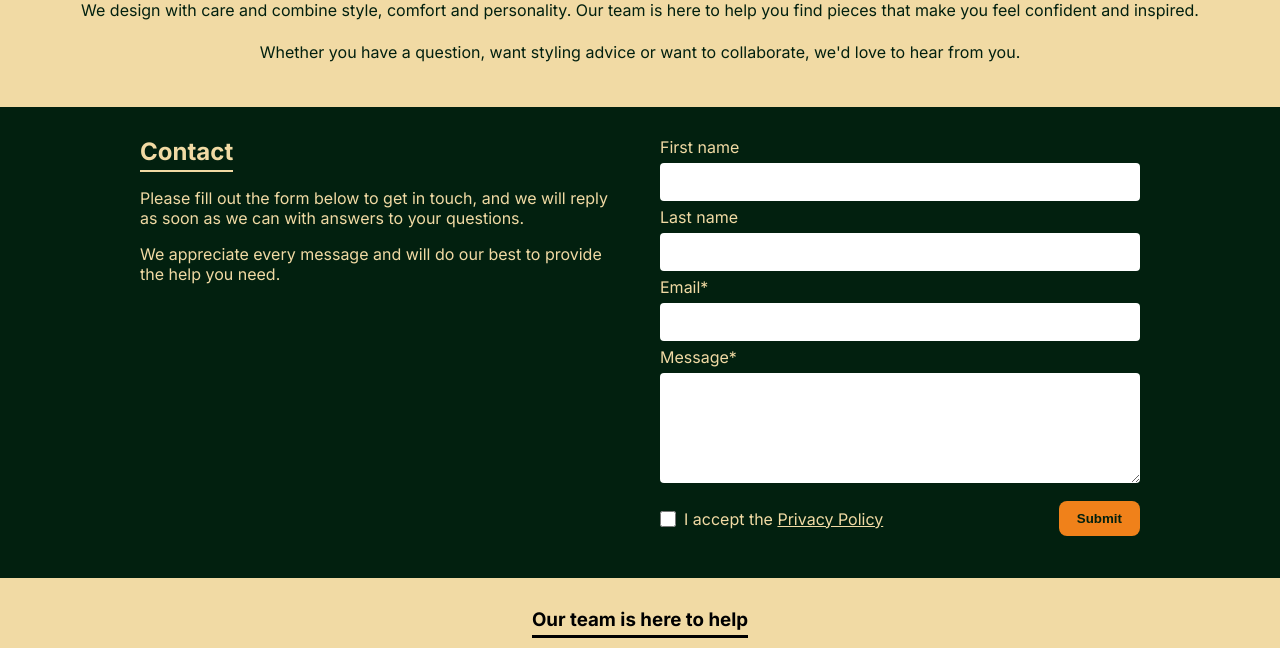
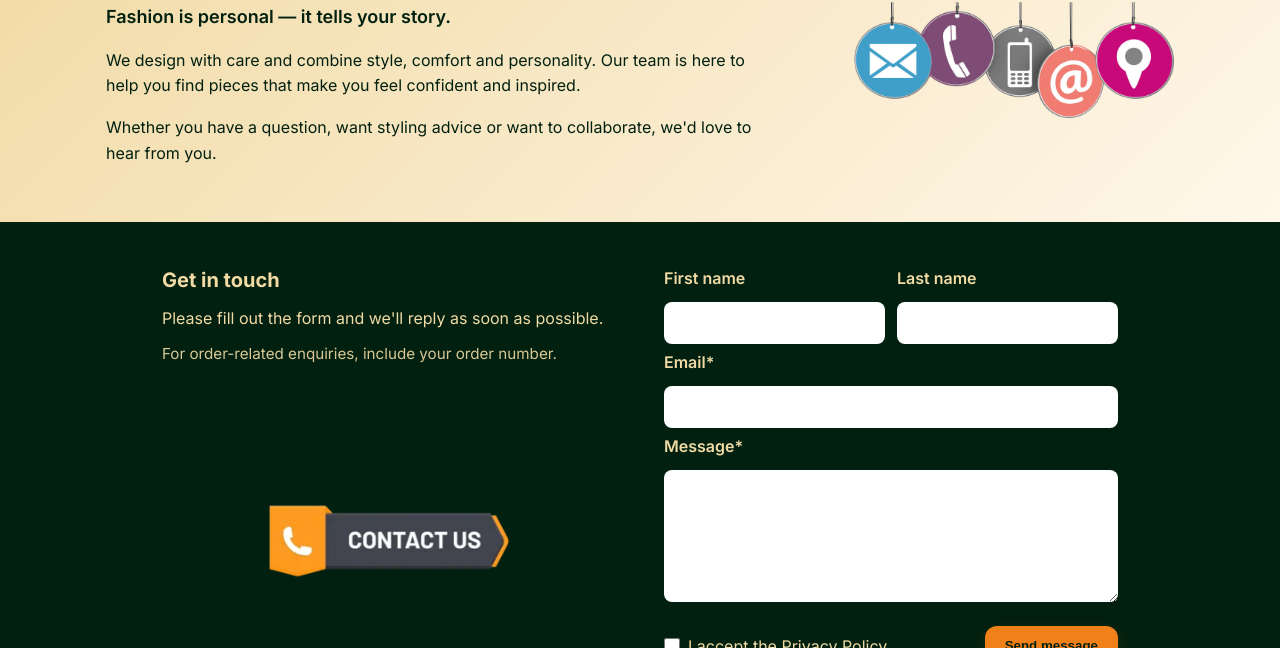
Before and after one commit to JesperSchon/grupp-10-webbshop, a plain HTML site: page html/kontakt.html in a window 1280 px wide. Shown: the part 152-800 px from the top of the page. Drawn offline with Linux system fonts and the light colour scheme.

Commit message:
appearance chnages

```diff
--- a/html/kontakt.html
+++ b/html/kontakt.html
@@ -49,42 +49,66 @@
 
   <!-- main content -->
   <main>
-    <section class="contact-intro">
-      <p>Fashion is personal — it tells your story.</p>
+    <section class="contact-intro" aria-label="intro">
+      <div class="container">
+        <div class="intro-row">
+          <div class="intro-text">
+            <h1 class="page-title">Contact us</h1>
+            <p class="lead">Fashion is personal — it tells your story.</p>
             <p>We design with care and combine style, comfort and personality. Our team is here to help you find pieces that make you feel confident and inspired.</p>
             <p>Whether you have a question, want styling advice or want to collaborate, we'd love to hear from you.</p>
+          </div>
+
+          <div class="intro-image" aria-hidden="true">
+            <!-- decorative illustration on the right side -->
+            <img src="/icons/contact-icon.png">
+          </div>
+        </div>
+      </div>
     </section>
 
-    <section class="contact-card">
-      <div>
+    <section class="contact-card" aria-label="contact form">
+      <div class="container card-inner">
         <div class="contact-card-text">
-          <h2>Contact</h2>
-          <p>Please fill out the form below to get in touch, and we will reply as soon as we can with answers to your questions.</p>
-          <p>We appreciate every message and will do our best to provide the help you need.</p>
-          <!-- <img src="/icons/orange-phone-icon.png" alt="phone-icon"> -->
+          <h2>Get in touch</h2>
+          <p>Please fill out the form and we'll reply as soon as possible.</p>
+          <p class="muted">For order-related enquiries, include your order number.</p>
+          <!-- decorative image to add visual interest between text and form -->
+          <div class="contact-card-art" aria-hidden="true">
+            <img src="/icons/contact-us-icon.png" alt="decorative">
+          </div>
         </div>
 
-        <div class="contact-card-form">
+        <div class="contact-card-form" aria-hidden="false">
           <form action="#" method="post">
+            <div class="grid-row">
+              <div class="field">
                 <label for="fname">First name</label>
-            <input type="text" id="fname" name="fname">
+                <input type="text" id="fname" name="fname" autocomplete="given-name" required>
+              </div>
+              <div class="field">
+                <label for="lname">Last name</label>
+                <input type="text" id="lname" name="lname" autocomplete="family-name" required>
+              </div>
+            </div>
 
-            <label for="lname">Last name</label>
-            <input type="text" id="lname" name="lname">
+            <div class="field">
+              <label for="email">Email<span aria-hidden="true">*</span></label>
+              <input type="email" id="email" name="email" required autocomplete="email">
+            </div>
 
-            <label for="email">Email*</label>
-            <input type="email" id="email" name="email" required>
-
-            <label for="message">Message*</label>
-            <textarea id="message" name="message" rows="5" required></textarea>
+            <div class="field">
+              <label for="message">Message<span aria-hidden="true">*</span></label>
+              <textarea id="message" name="message" rows="6" required></textarea>
+            </div>
 
             <div class="form-row">
               <div class="checkbox-wrapper">
-                   <input class="checkbox-input" type="checkbox" id="policy" name="policy">
+                <input class="checkbox-input" type="checkbox" id="policy" name="policy" required>
                 <label for="policy">I accept the <a class="policy-link" href="#">Privacy Policy</a></label>
               </div>
               <div class="submit-wrapper">
-                 <button type="submit">Submit</button>
+                <button type="submit" class="btn-primary">Send message</button>
               </div>
             </div>
           </form>
--- a/scss/kontakt.css
+++ b/scss/kontakt.css
@@ -6,6 +6,7 @@ html, body {
   overflow-x: hidden;
   background: #fff;
   font-family: 'Inter', sans-serif;
+  color: #02200F;
 }
 
 * {
@@ -57,40 +58,93 @@ section {
   box-sizing: border-box;
 }
 
+.container {
+  width: 100%;
+  max-width: 1100px;
+  margin: 0 auto;
+  padding: 0 16px;
+}
+
 
 
 .contact-intro {
-  background: #F1DAA4;
-  text-align: center;
+  background: linear-gradient(135deg, #F1DAA4 0%, #FFF7EA 100%);
+  background-size: cover;
+  /* layout controlled by inner flex for better control */
+  text-align: left;
   color: #02200F;
+  padding: 48px 20px;
 }
 
-.contact-intro p:first-child {
-  font-weight: 700;
-  font-size: 1.3rem;
+.page-title {
+  font-size: 2rem;
+  margin: 0 0 8px;
+  letter-spacing: -0.02em;
+}
+
+.lead {
+  font-weight: 600;
+  font-size: 1.125rem;
   margin-bottom: 12px;
 }
 
 .contact-intro p {
-  margin-bottom: 12px;
+  margin-bottom: 8px;
   line-height: 1.6;
+  max-width: 860px;
+  margin-left: auto;
+  margin-right: auto;
 }
+
+/* Intro layout: text left, image right */
+.contact-intro .intro-row {
+  display: flex;
+  align-items: center;
+  gap: 24px;
+  max-width: 1100px;
+  margin: 0 auto;
+}
+
+.contact-intro .intro-text {
+  flex: 1 1 56%;
+  padding-right: 12px;
+}
+
+.contact-intro .intro-text .page-title,
+.contact-intro .intro-text .lead,
+.contact-intro .intro-text p {
+  margin-left: 0;
+}
+
+.contact-intro .intro-image {
+  flex: 0 0 36%;
+  display: flex;
+  justify-content: flex-end;
+  align-items: center;
+}
+
+.contact-intro .intro-image img {
+  max-width: 320px;
+  width: 100%;
+  height: auto;
+  display: block;
+  border-radius: 8px;
+}
+
 
 
 
 .contact-card {
   background: #02200F;
   color: #F1DAA4;
-  display: flex;
-  justify-content: center;
+  display: block;
+  padding: 40px 0;
 }
 
-.contact-card > div {
-  width: 100%;
-  max-width: 900px;
+.card-inner {
   display: flex;
+  gap: 36px;
   flex-direction: column;
-  gap: 40px;
 }
 
 .contact-card-text,
@@ -98,12 +152,28 @@ section {
   flex: 1;
 }
 
+/* Decorative image inside the contact card text column */
+.contact-card-art {
+  margin-top: 18px;
+  display: flex;
+  justify-content: center;
+  align-items: center;
+}
+
+.contact-card-art img {
+  width: 100%;
+  max-width: 320px;
+  height: auto;
+  display: block;
+  border-radius: 12px;
+  box-shadow: 0 8px 20px rgba(2,32,15,0.08);
+  object-fit: cover;
+}
+
 .contact-card h2 {
   color: #F1DAA4;
-  display: inline-block;
-  border-bottom: 2px solid #F1DAA4;
-  padding-bottom: 4px;
-  margin: 0;
+  margin: 0 0 12px;
+  font-size: 1.25rem;
 }
 
 .our-team-text {
@@ -128,34 +198,70 @@ section {
 .contact-card input,
 .contact-card textarea {
   width: 100%;
-  padding: 10px;
-  border-radius: 4px;
+  padding: 12px 14px;
+  border-radius: 8px;
   border: none;
-  margin: 6px 0;
+  margin: 8px 0;
   font-size: 1rem;
+  background: #fff;
+  color: #02200F;
 }
 
 .contact-card textarea {
   resize: vertical;
 }
 
+.btn-primary,
 .contact-card button {
   background: #F0811A;
   color: #02200F;
-  border-radius: 8px;
+  border-radius: 12px;
   border: none;
-  padding: 10px 18px;
-  font-weight: bold;
+  padding: 12px 20px;
+  font-weight: 700;
   cursor: pointer;
+  box-shadow: 0 6px 18px rgba(240,129,26,0.12);
+  transition: transform 160ms ease, box-shadow 160ms ease, opacity 120ms ease;
 }
 
-.contact-card button:hover {
-  opacity: 0.9;
+.btn-primary:hover {
+  transform: translateY(-2px);
+  box-shadow: 0 12px 28px rgba(240,129,26,0.16);
 }
 
 .contact-card a.policy-link {
   color: #F1DAA4;
   text-decoration: underline;
+}
+
+.muted {
+  opacity: 0.9;
+  font-size: 0.95rem;
+}
+
+.card-inner .contact-card-text {
+  padding: 6px 6px 0 6px;
+}
+
+.card-inner .contact-card-form {
+  padding: 6px;
+}
+
+.grid-row {
+  display: grid;
+  grid-template-columns: 1fr 1fr;
+  gap: 12px;
+}
+
+.field label {
+  display: block;
+  font-weight: 600;
+  margin-bottom: 6px;
+  color: #F1DAA4;
+}
+
+.field input, .field textarea {
+  font-size: 1rem;
 }
 
 
@@ -192,7 +298,10 @@ section {
 
 .team-section {
   background: #F1DAA4;
+  background-image: none;
+  background-size: cover;
   text-align: center;
+  padding-bottom: 48px;
 }
 
 .team-container {
@@ -242,19 +351,35 @@ section {
     padding: 10px;
   }
 
-  .contact-card-text {
-    position: relative;
-    padding-right: 90px;
+  /* On small screens keep the image to the right by keeping a row layout
+     and explicitly ordering/pushing the image to the end. This keeps the
+     DOM order (text first) while ensuring the image sits to the right. */
+  .contact-intro .intro-row {
+    flex-direction: row;
+    align-items: flex-start;
+    gap: 12px;
   }
 
-  .contact-card-text > img {
-    position: absolute;
-    right: 10px;
-    top: 50%;
-    transform: translateY(-50%);
-    display: block;
-    max-width: 64px;
-    height: auto;
+  .contact-intro .intro-text {
+    order: 1;
+    flex: 1 1 64%;
+  }
+
+  .contact-intro .intro-image {
+    order: 2;
+    flex: 0 0 36%;
+    max-width: 140px;
+    justify-content: flex-end;
+    margin-left: auto; /* push image to the right edge */
+  }
+
+  .card-inner {
+    flex-direction: column;
+    padding: 6px;
+  }
+
+  .grid-row {
+    grid-template-columns: 1fr;
   }
 
   .team-container {
@@ -265,6 +390,11 @@ section {
   .team-card {
     width: 90%;
     max-width: 350px;
+  }
+
+  /* ensure decorative image scales on small screens */
+  .contact-card-art img {
+    max-width: 140px;
   }
 }
 
```
Also changed, not shown: icons/contact-icon.png (added), icons/contact-us-icon.png (added). Lines whose indentation alone changed are shown as unchanged.
